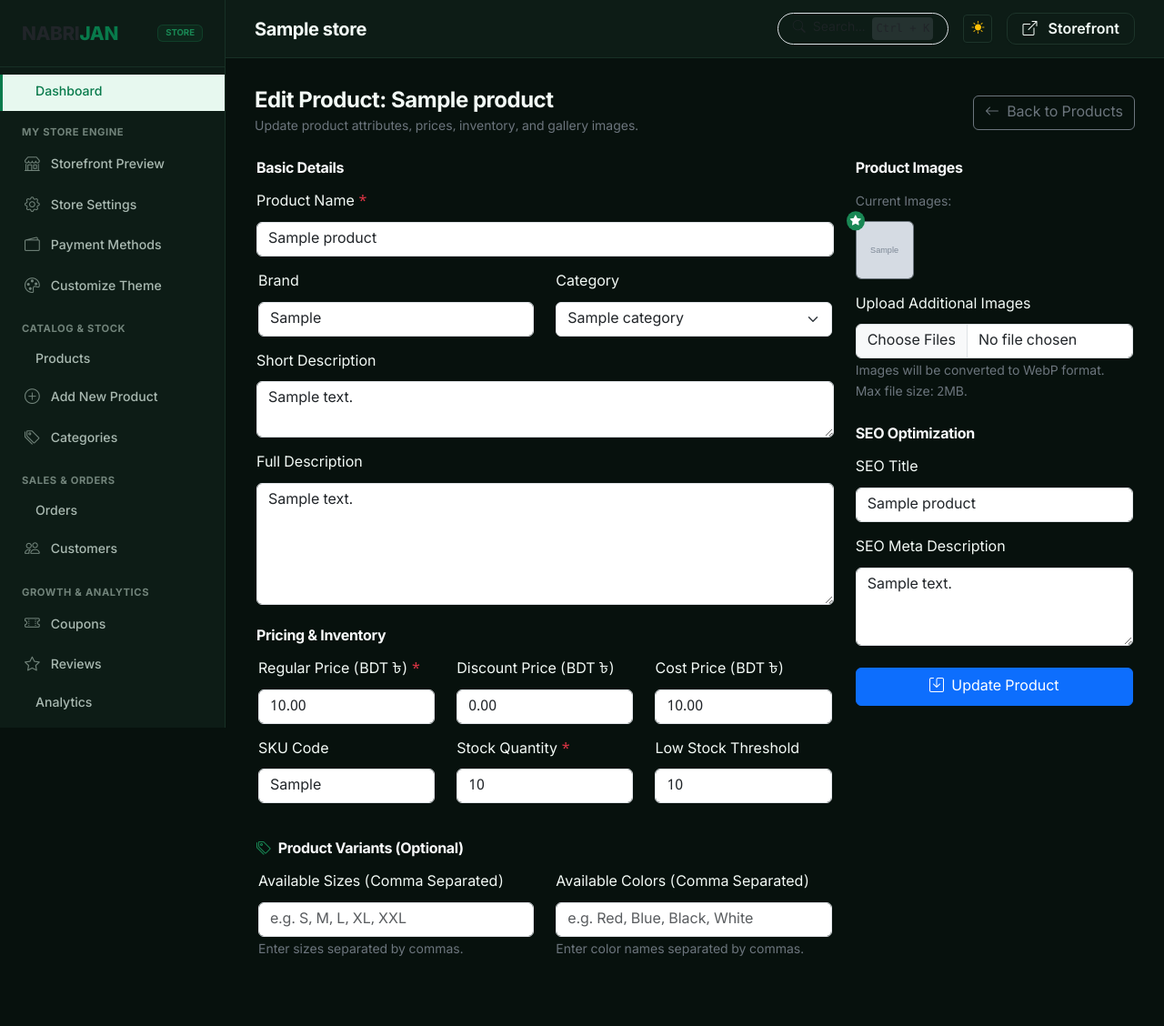
After one commit to badhonmondoldeveloper/nabrijansite, a PHP site: page /dashboard/products/edit/1 in a window 1280 px wide. The commit adds this page. Shown: the whole page at 91% size. Run offline with PHP 8.4, Linux system fonts and the light colour scheme; the visitor is signed in with stand-in values (Sample User, id 1); tables that the repository leaves empty hold one stand-in row (values such as "Sample post"); grey boxes marked "Sample" are stand-in pictures.

Commit message:
Fix product edit, cart size/color attributes, order creation SQL, and relative redirect helper for production live site

```diff
--- a/app/Controllers/CartController.php
+++ b/app/Controllers/CartController.php
@@ -54,8 +54,10 @@ class CartController extends Controller {
         $input = json_decode(file_get_contents('php://input'), true) ?? $_POST;
         $productId = (int)($input['product_id'] ?? 0);
         $quantity = (int)($input['quantity'] ?? 1);
+        $size = trim($input['size'] ?? '');
+        $color = trim($input['color'] ?? '');
 
-        $added = $this->cartService->addItem($store['id'], $productId, $quantity);
+        $added = $this->cartService->addItem($store['id'], $productId, $quantity, $size, $color);
         if ($added) {
             $cart = $this->cartService->getCart($store['id']);
             $this->success('Added to cart', ['count' => $cart['item_count']]);
--- a/app/Controllers/ProductController.php
+++ b/app/Controllers/ProductController.php
@@ -79,6 +79,64 @@ class ProductController extends Controller {
         }
     }
 
+    public function edit(string $id): void {
+        $store = TenantMiddleware::handle();
+        if (!$store) return;
+
+        $productId = (int)$id;
+        $product = $this->productModel->findForStore($productId, $store['id']);
+        if (!$product) {
+            $_SESSION['flash_error'] = 'Product not found.';
+            redirect('/dashboard/products');
+        }
+
+        $categories = $this->categoryModel->allForStore($store['id']);
+        $images = (new \App\Models\ProductImage())->getImagesForProduct($productId);
+        $variants = (new \App\Models\ProductVariant())->getVariantsForProduct($productId);
+
+        $sizes = [];
+        $colors = [];
+        foreach ($variants as $v) {
+            if (!empty($v['attributes']['size']) && !in_array($v['attributes']['size'], $sizes)) {
+                $sizes[] = $v['attributes']['size'];
+            }
+            if (!empty($v['attributes']['color']) && !in_array($v['attributes']['color'], $colors)) {
+                $colors[] = $v['attributes']['color'];
+            }
+        }
+
+        $this->view('dashboard.products.edit', [
+            'pageTitle' => 'Edit Product - ' . sanitize($product['name']),
+            'store' => $store,
+            'product' => $product,
+            'categories' => $categories,
+            'images' => $images,
+            'existingSizes' => implode(', ', $sizes),
+            'existingColors' => implode(', ', $colors),
+            'errors' => $_SESSION['flash_errors'] ?? [],
+            'success' => $_SESSION['flash_success'] ?? null
+        ], 'dashboard.layout');
+        unset($_SESSION['flash_errors'], $_SESSION['flash_success']);
+    }
+
+    public function update(string $id): void {
+        $store = TenantMiddleware::handle();
+        if (!$store) return;
+        CSRFMiddleware::handle();
+
+        $productId = (int)$id;
+        $imageFiles = $_FILES['images'] ?? [];
+        $result = $this->productService->updateProduct($productId, $store['id'], $_POST, $imageFiles);
+
+        if ($result['success']) {
+            $_SESSION['flash_success'] = 'Product updated successfully!';
+            redirect('/dashboard/products');
+        } else {
+            $_SESSION['flash_errors'] = $result['errors'];
+            redirect('/dashboard/products/edit/' . $productId);
+        }
+    }
+
     public function delete(string $id): void {
         $store = TenantMiddleware::handle();
         if (!$store) return;
--- a/app/Helpers/Functions.php
+++ b/app/Helpers/Functions.php
@@ -104,7 +104,12 @@ function format_bdt(float $amount): string {
  * Generate full URL.
  */
 function url(string $path = ''): string {
-    $baseUrl = rtrim(config('app.url'), '/');
+    if (str_starts_with($path, 'http://') || str_starts_with($path, 'https://')) {
+        return $path;
+    }
+    $scheme = (!empty($_SERVER['HTTPS']) && $_SERVER['HTTPS'] !== 'off') ? 'https' : 'http';
+    $host = $_SERVER['HTTP_HOST'] ?? 'nabrijan.site';
+    $baseUrl = $scheme . '://' . $host;
     return $baseUrl . '/' . ltrim($path, '/');
 }
 
@@ -112,7 +117,11 @@ function url(string $path = ''): string {
  * Redirect to path.
  */
 function redirect(string $path): void {
-    header('Location: ' . url($path));
+    if (str_starts_with($path, '/')) {
+        header('Location: ' . $path);
+    } else {
+        header('Location: ' . url($path));
+    }
     exit;
 }
 
--- a/app/Services/ProductService.php
+++ b/app/Services/ProductService.php
@@ -143,4 +143,106 @@ class ProductService {
             return ['success' => false, 'errors' => ['general' => $e->getMessage()]];
         }
     }
+
+    /**
+     * Update existing product for tenant store.
+     */
+    public function updateProduct(int $productId, int $storeId, array $data, array $imageFiles = []): array {
+        $existing = $this->productModel->findForStore($productId, $storeId);
+        if (!$existing) {
+            return ['success' => false, 'errors' => ['general' => 'Product not found.']];
+        }
+
+        $errors = [];
+        if (empty($data['name'])) {
+            $errors['name'] = 'Product Name is required.';
+        }
+
+        $price = (float)($data['price'] ?? 0);
+        if ($price <= 0) {
+            $errors['price'] = 'Valid Product Price is required.';
+        }
+
+        if (!empty($errors)) {
+            return ['success' => false, 'errors' => $errors];
+        }
+
+        $db = Database::getInstance();
+        try {
+            $db->beginTransaction();
+
+            $updateData = [
+                'category_id' => !empty($data['category_id']) ? (int)$data['category_id'] : null,
+                'name' => trim($data['name']),
+                'description' => $data['description'] ?? null,
+                'short_description' => $data['short_description'] ?? null,
+                'brand' => $data['brand'] ?? null,
+                'price' => $price,
+                'discount_price' => !empty($data['discount_price']) ? (float)$data['discount_price'] : null,
+                'cost_price' => !empty($data['cost_price']) ? (float)$data['cost_price'] : null,
+                'sku' => !empty($data['sku']) ? trim($data['sku']) : $existing['sku'],
+                'stock' => (int)($data['stock'] ?? $existing['stock']),
+                'low_stock_threshold' => (int)($data['low_stock_threshold'] ?? 5),
+                'status' => $data['status'] ?? 'active',
+                'is_featured' => !empty($data['is_featured']) ? 1 : 0,
+                'seo_title' => $data['seo_title'] ?? null,
+                'seo_description' => $data['seo_description'] ?? null
+            ];
+
+            $this->productModel->updateForStore($productId, $storeId, $updateData);
+
+            // Process Image Uploads if provided
+            if (!empty($imageFiles['name']) && is_array($imageFiles['name'])) {
+                $hasPrimary = !empty($this->productImageModel->getPrimaryForProduct($productId));
+                for ($i = 0; $i < count($imageFiles['name']); $i++) {
+                    if ($imageFiles['error'][$i] === UPLOAD_ERR_OK) {
+                        $singleFile = [
+                            'name' => $imageFiles['name'][$i],
+                            'type' => $imageFiles['type'][$i],
+                            'tmp_name' => $imageFiles['tmp_name'][$i],
+                            'error' => $imageFiles['error'][$i],
+                            'size' => $imageFiles['size'][$i]
+                        ];
+                        $imagePath = ImageService::processAndSaveImage($singleFile, $storeId, 'products');
+                        $this->productImageModel->addImage($productId, $imagePath, !$hasPrimary);
+                        $hasPrimary = true;
+                    }
+                }
+            }
+
+            // Process Variants (Sizes & Colors)
+            if (isset($data['sizes']) || isset($data['colors'])) {
+                $sizesInput = trim($data['sizes'] ?? '');
+                $colorsInput = trim($data['colors'] ?? '');
+                $sizes = !empty($sizesInput) ? array_filter(array_map('trim', explode(',', $sizesInput))) : [];
+                $colors = !empty($colorsInput) ? array_filter(array_map('trim', explode(',', $colorsInput))) : [];
+
+                $variantModel = new \App\Models\ProductVariant();
+                $variantModel->deleteVariantsForProduct($productId);
+
+                if (!empty($sizes) && !empty($colors)) {
+                    foreach ($sizes as $sz) {
+                        foreach ($colors as $cl) {
+                            $variantModel->addVariant($productId, ['size' => $sz, 'color' => $cl], $price, (int)($data['stock'] ?? 10));
+                        }
+                    }
+                } elseif (!empty($sizes)) {
+                    foreach ($sizes as $sz) {
+                        $variantModel->addVariant($productId, ['size' => $sz], $price, (int)($data['stock'] ?? 10));
+                    }
+                } elseif (!empty($colors)) {
+                    foreach ($colors as $cl) {
+                        $variantModel->addVariant($productId, ['color' => $cl], $price, (int)($data['stock'] ?? 10));
+                    }
+                }
+            }
+
+            $db->commit();
+            return ['success' => true, 'product_id' => $productId];
+
+        } catch (Exception $e) {
+            $db->rollBack();
+            return ['success' => false, 'errors' => ['general' => $e->getMessage()]];
+        }
+    }
 }
--- a/config/database.php
+++ b/config/database.php
@@ -1,7 +1,7 @@
 <?php
 
 return [
-    'host' => env('DB_HOST', '127.0.0.1'),
+    'host' => env('DB_HOST', 'localhost'),
     'port' => env('DB_PORT', '3306'),
     'dbname' => env('DB_NAME', 'nabrijan_db'),
     'username' => env('DB_USER', 'nabrijan_user'),
--- a/public/index.php
+++ b/public/index.php
@@ -65,6 +65,8 @@ $router->post('/dashboard/categories/delete/{id}', [\App\Controllers\CategoryCon
 $router->get('/dashboard/products', [\App\Controllers\ProductController::class, 'index']);
 $router->get('/dashboard/products/create', [\App\Controllers\ProductController::class, 'create']);
 $router->post('/dashboard/products/create', [\App\Controllers\ProductController::class, 'store']);
+$router->get('/dashboard/products/edit/{id}', [\App\Controllers\ProductController::class, 'edit']);
+$router->post('/dashboard/products/edit/{id}', [\App\Controllers\ProductController::class, 'update']);
 $router->post('/dashboard/products/delete/{id}', [\App\Controllers\ProductController::class, 'delete']);
 
 // Merchant Order Management Web Routes
--- /dev/null
+++ b/views/dashboard/products/edit.php
@@ -0,0 +1,159 @@
+<div class="d-flex justify-content-between align-items-center mb-4">
+    <div>
+        <h4 class="fw-bold mb-1">Edit Product: <?= sanitize($product['name']) ?></h4>
+        <p class="text-secondary small mb-0">Update product attributes, prices, inventory, and gallery images.</p>
+    </div>
+    <a href="/dashboard/products" class="btn btn-outline-secondary">
+        <i class="bi bi-arrow-left me-1"></i> Back to Products
+    </a>
+</div>
+
+<?php if (!empty($errors)): ?>
+    <div class="alert alert-danger alert-dismissible fade show mb-4" role="alert">
+        <h6 class="fw-bold"><i class="bi bi-exclamation-triangle me-2"></i>Please resolve the following errors:</h6>
+        <ul class="mb-0 ps-3">
+            <?php foreach ($errors as $err): ?>
+                <li><?= sanitize($err) ?></li>
+            <?php endforeach; ?>
+        </ul>
+        <button type="button" class="btn-close" data-bs-dismiss="alert"></button>
+    </div>
+<?php endif; ?>
+
+<?php if (!empty($success)): ?>
+    <div class="alert alert-success alert-dismissible fade show mb-4" role="alert">
+        <i class="bi bi-check-circle me-2"></i><?= sanitize($success) ?>
+        <button type="button" class="btn-close" data-bs-dismiss="alert"></button>
+    </div>
+<?php endif; ?>
+
+<form action="/dashboard/products/edit/<?= $product['id'] ?>" method="POST" enctype="multipart/form-data">
+    <input type="hidden" name="_csrf_token" value="<?= \App\Helpers\Security::generateCsrfToken() ?>">
+
+    <div class="row g-4">
+        <!-- Main Form Columns -->
+        <div class="col-lg-8">
+            <div class="card-custom mb-4">
+                <h6 class="fw-bold text-light mb-3">Basic Details</h6>
+                <div class="mb-3">
+                    <label for="name" class="form-label">Product Name <span class="text-danger">*</span></label>
+                    <input type="text" class="form-control" id="name" name="name" required value="<?= sanitize($product['name']) ?>" placeholder="e.g. RGB Mechanical Keyboard">
+                </div>
+                <div class="row">
+                    <div class="col-md-6 mb-3">
+                        <label for="brand" class="form-label">Brand</label>
+                        <input type="text" class="form-control" id="brand" name="brand" value="<?= sanitize($product['brand'] ?? '') ?>" placeholder="e.g. Redragon">
+                    </div>
+                    <div class="col-md-6 mb-3">
+                        <label for="category_id" class="form-label">Category</label>
+                        <select class="form-select" id="category_id" name="category_id">
+                            <option value="">Select Category</option>
+                            <?php foreach ($categories as $cat): ?>
+                                <option value="<?= $cat['id'] ?>" <?= ($product['category_id'] == $cat['id']) ? 'selected' : '' ?>><?= sanitize($cat['name']) ?></option>
+                            <?php endforeach; ?>
+                        </select>
+                    </div>
+                </div>
+                <div class="mb-3">
+                    <label for="short_description" class="form-label">Short Description</label>
+                    <textarea class="form-control" id="short_description" name="short_description" rows="2"><?= sanitize($product['short_description'] ?? '') ?></textarea>
+                </div>
+                <div class="mb-3">
+                    <label for="description" class="form-label">Full Description</label>
+                    <textarea class="form-control" id="description" name="description" rows="5"><?= sanitize($product['description'] ?? '') ?></textarea>
+                </div>
+            </div>
+
+            <!-- Pricing & Inventory -->
+            <div class="card-custom mb-4">
+                <h6 class="fw-bold text-light mb-3">Pricing & Inventory</h6>
+                <div class="row">
+                    <div class="col-md-4 mb-3">
+                        <label for="price" class="form-label">Regular Price (BDT ৳) <span class="text-danger">*</span></label>
+                        <input type="number" step="0.01" class="form-control" id="price" name="price" required value="<?= sanitize($product['price']) ?>">
+                    </div>
+                    <div class="col-md-4 mb-3">
+                        <label for="discount_price" class="form-label">Discount Price (BDT ৳)</label>
+                        <input type="number" step="0.01" class="form-control" id="discount_price" name="discount_price" value="<?= sanitize($product['discount_price'] ?? '') ?>">
+                    </div>
+                    <div class="col-md-4 mb-3">
+                        <label for="cost_price" class="form-label">Cost Price (BDT ৳)</label>
+                        <input type="number" step="0.01" class="form-control" id="cost_price" name="cost_price" value="<?= sanitize($product['cost_price'] ?? '') ?>">
+                    </div>
+                </div>
+                <div class="row">
+                    <div class="col-md-4 mb-3">
+                        <label for="sku" class="form-label">SKU Code</label>
+                        <input type="text" class="form-control" id="sku" name="sku" value="<?= sanitize($product['sku'] ?? '') ?>">
+                    </div>
+                    <div class="col-md-4 mb-3">
+                        <label for="stock" class="form-label">Stock Quantity <span class="text-danger">*</span></label>
+                        <input type="number" class="form-control" id="stock" name="stock" required value="<?= sanitize($product['stock']) ?>">
+                    </div>
+                    <div class="col-md-4 mb-3">
+                        <label for="low_stock_threshold" class="form-label">Low Stock Threshold</label>
+                        <input type="number" class="form-control" id="low_stock_threshold" name="low_stock_threshold" value="<?= sanitize($product['low_stock_threshold'] ?? '5') ?>">
+                    </div>
+                </div>
+            </div>
+
+            <!-- Product Variants (Size & Color) -->
+            <div class="card-custom mb-4">
+                <h6 class="fw-bold text-light mb-3"><i class="bi bi-tags me-2 text-success"></i>Product Variants (Optional)</h6>
+                <div class="row">
+                    <div class="col-md-6 mb-3">
+                        <label for="sizes" class="form-label">Available Sizes (Comma Separated)</label>
+                        <input type="text" class="form-control" id="sizes" name="sizes" value="<?= sanitize($existingSizes) ?>" placeholder="e.g. S, M, L, XL, XXL">
+                        <div class="form-text text-secondary">Enter sizes separated by commas.</div>
+                    </div>
+                    <div class="col-md-6 mb-3">
+                        <label for="colors" class="form-label">Available Colors (Comma Separated)</label>
+                        <input type="text" class="form-control" id="colors" name="colors" value="<?= sanitize($existingColors) ?>" placeholder="e.g. Red, Blue, Black, White">
+                        <div class="form-text text-secondary">Enter color names separated by commas.</div>
+                    </div>
+                </div>
+            </div>
+        </div>
+
+        <!-- Sidebar Options -->
+        <div class="col-lg-4">
+            <!-- Existing Images Gallery & New Uploads -->
+            <div class="card-custom mb-4">
+                <h6 class="fw-bold text-light mb-3">Product Images</h6>
+                <?php if (!empty($images)): ?>
+                    <label class="form-label text-secondary small">Current Images:</label>
+                    <div class="d-flex flex-wrap gap-2 mb-3">
+                        <?php foreach ($images as $img): ?>
+                            <div class="position-relative">
+                                <img src="<?= sanitize($img['image_path']) ?>" class="rounded border border-secondary" style="width: 64px; height: 64px; object-fit: cover;">
+                                <?php if (!empty($img['is_primary'])): ?>
+                                    <span class="badge bg-success position-absolute top-0 start-0 translate-middle p-1 rounded-circle" title="Primary Image"><i class="bi bi-star-fill"></i></span>
+                                <?php endif; ?>
+                            </div>
+                        <?php endforeach; ?>
+                    </div>
+                <?php endif; ?>
+                <div class="mb-3">
+                    <label for="images" class="form-label">Upload Additional Images</label>
+                    <input type="file" class="form-control" id="images" name="images[]" multiple accept="image/jpeg,image/png,image/webp">
+                    <div class="form-text text-secondary mt-1">Images will be converted to WebP format. Max file size: 2MB.</div>
+                </div>
+            </div>
+
+            <!-- SEO Metadata -->
+            <div class="card-custom mb-4">
+                <h6 class="fw-bold text-light mb-3">SEO Optimization</h6>
+                <div class="mb-3">
+                    <label for="seo_title" class="form-label">SEO Title</label>
+                    <input type="text" class="form-control" id="seo_title" name="seo_title" value="<?= sanitize($product['seo_title'] ?? '') ?>">
+                </div>
+                <div class="mb-3">
+                    <label for="seo_description" class="form-label">SEO Meta Description</label>
+                    <textarea class="form-control" id="seo_description" name="seo_description" rows="3"><?= sanitize($product['seo_description'] ?? '') ?></textarea>
+                </div>
+            </div>
+
+            <button type="submit" class="btn btn-primary w-100 py-2 font-weight-bold"><i class="bi bi-save me-1"></i> Update Product</button>
+        </div>
+    </div>
+</form>
--- a/views/dashboard/products/index.php
+++ b/views/dashboard/products/index.php
@@ -96,6 +96,7 @@
                             </td>
                             <td><span class="badge bg-success"><?= sanitize($prod['status']) ?></span></td>
                             <td>
+                                <a href="/dashboard/products/edit/<?= $prod['id'] ?>" class="btn btn-sm btn-outline-warning me-1" title="Edit Product"><i class="bi bi-pencil"></i></a>
                                 <form action="/dashboard/products/delete/<?= $prod['id'] ?>" method="POST" onsubmit="return confirm('Are you sure you want to delete this product?');" style="display:inline;">
                                     <input type="hidden" name="_csrf_token" value="<?= \App\Helpers\Security::generateCsrfToken() ?>">
                                     <button type="submit" class="btn btn-sm btn-outline-danger" title="Delete Product"><i class="bi bi-trash"></i></button>
--- a/views/storefront/layout.php
+++ b/views/storefront/layout.php
@@ -186,11 +186,13 @@
                 });
         }
 
-        function addToCart(productId, qty = 1) {
+        function addToCart(productId, qty = 1, size = '', color = '') {
+            if (!size && typeof getSelectedSize === 'function') size = getSelectedSize();
+            if (!color && typeof getSelectedColor === 'function') color = getSelectedColor();
             fetch('/store/<?= sanitize($store['slug']) ?>/cart/add', {
                 method: 'POST',
                 headers: { 'Content-Type': 'application/json' },
-                body: JSON.stringify({ product_id: productId, quantity: qty })
+                body: JSON.stringify({ product_id: productId, quantity: qty, size: size, color: color })
             }).then(res => res.json()).then(data => {
                 if (data.success) {
                     updateCartBadge();
```
Also changed, not shown: app/Services/CartService.php (+35 -12 lines), app/Services/OrderService.php (+12 -2 lines), scratch/test_report.json (added, +163 -0 lines), views/storefront/product-details.php (+12 -1 lines), 2 other files.
